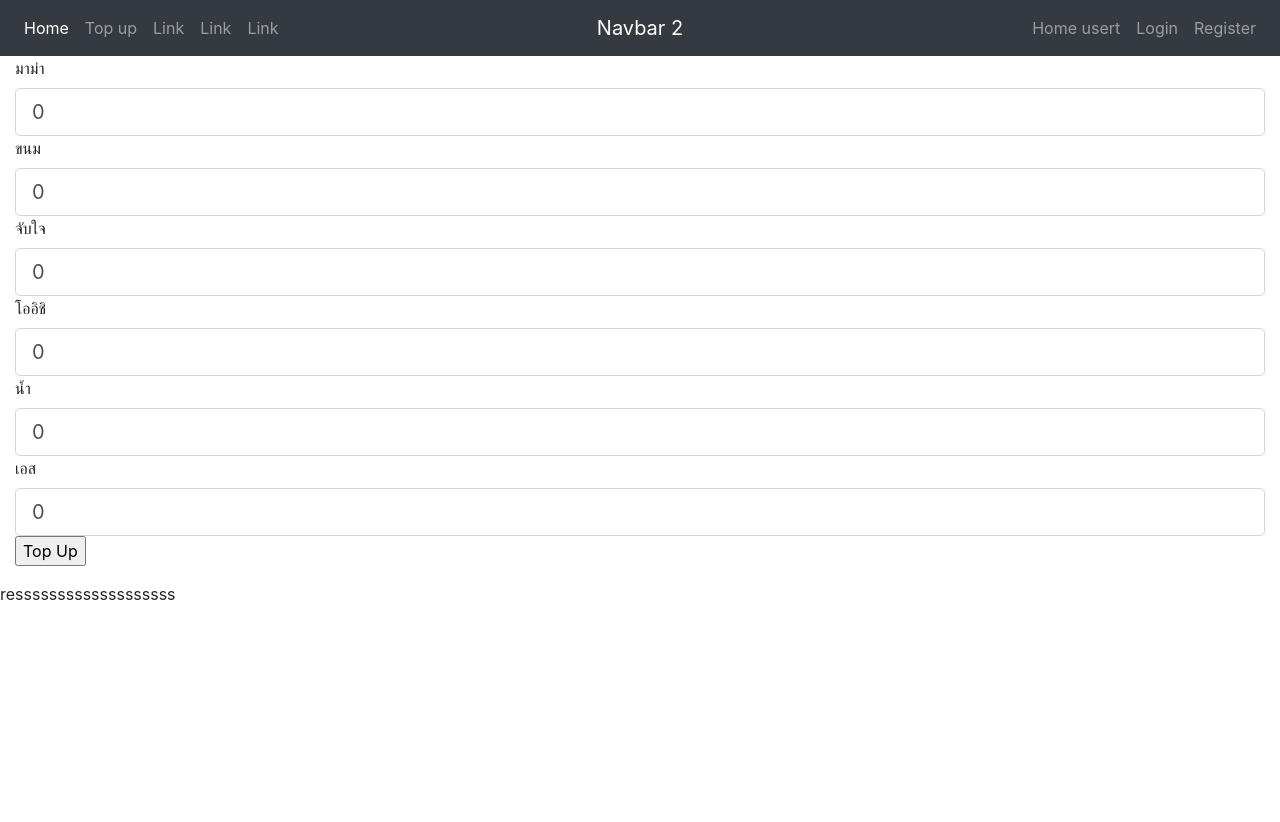
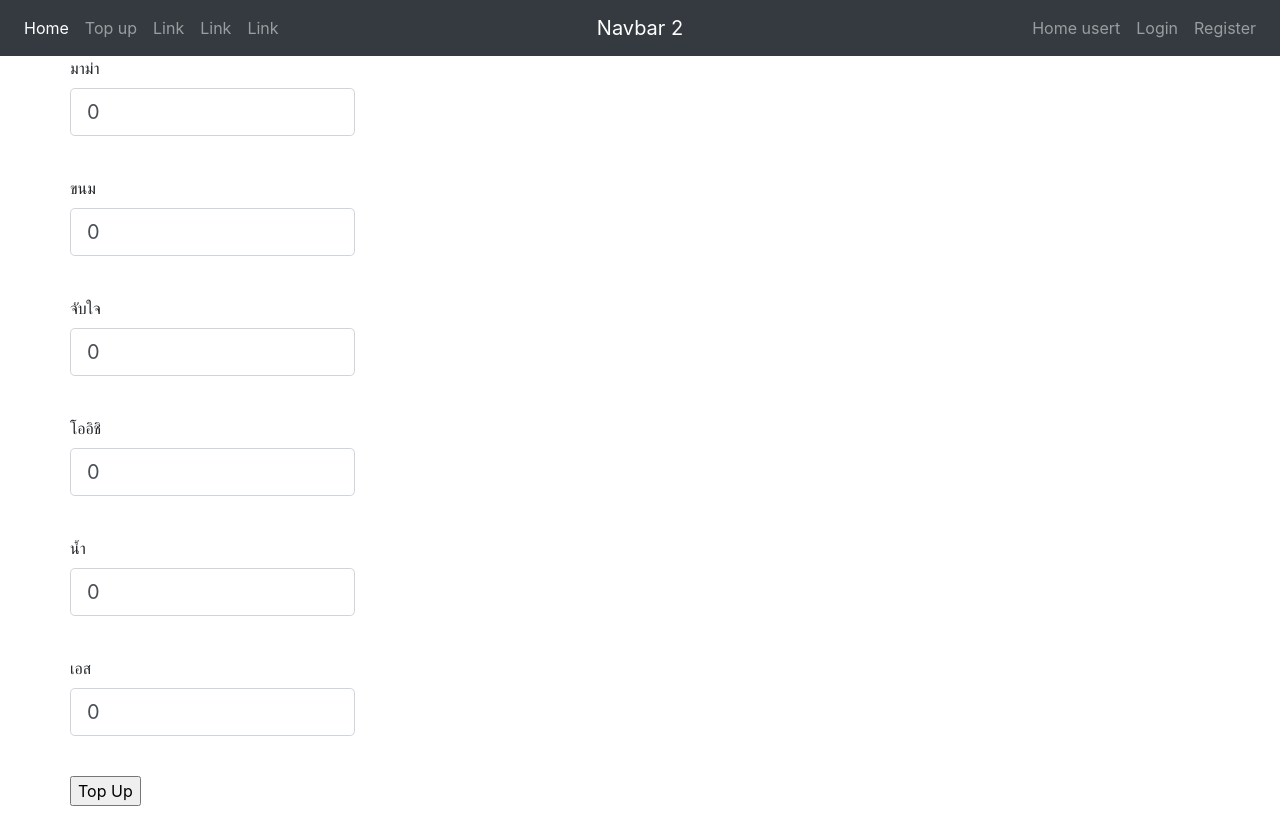
Before and after one commit to iryudragon01/shop, a Django app: page /stock/topup/ in a window 1280 px wide. Before the commit the page ends 600 px from the top, so only its background shows below. Run offline with Django 3.2, Linux system fonts and the light colour scheme; data comes from the database, SQL or seed files in the repository; both versions use the stored data as it was after the commit; some libraries are stand-ins or nearby versions.

Commit message:
Display layout

```diff
--- a/stock/templates/stock/index.html
+++ b/stock/templates/stock/index.html
@@ -3,10 +3,10 @@
 {%block content%}
 <main role="main" class="container">
             <div class="row">
-              <div class="col-md-8">
+              <div class="col-md-5">
                     {% include 'stock/index_main.html' %}
               </div>
-              <div class="col-md-4">
+              <div class="col-md-5">
                 <div class="content-section">
                     {% include 'stock/index_sidebar.html' %}
                 </div>
--- a/stock/templates/stock/topup/top_up.html
+++ b/stock/templates/stock/topup/top_up.html
@@ -1,14 +1,18 @@
 {% extends 'stock/layout.html' %}
 {% block content %}
 {% if items %}
-<div>
+<main role="main" class="container">
+            <div class="row">
+              <div class="col-md-3">
+
 <form class="form" action="" method="post">
     {% csrf_token %}
-    <div class="form-group col">
+    <div class="form-group row">
     {%for item in items %}
-        <div class="col-xs-2">
+        <div class="form-group">
             <label class="form-control-label">{{item.name}}</label>
-            <input class="form-control form-control-lg" name="{{item.name}}" value="0" \>
+            <input class="form-control form-control-lg" type="number" name="{{item.name}}" value="0" \>
+            <br>
         </div>
     {% endfor %}
     <input type="submit" value="Top Up">
@@ -16,7 +20,9 @@
 
 </form>
 </div>
+            </div>
+</main>
 
- resssssssssssssssssss
 {% endif %}
 {% endblock %}
+k script %}
--- a/stock/views.py
+++ b/stock/views.py
@@ -1,8 +1,6 @@
 from django.shortcuts import render, redirect
 from django.views import generic
 from .models import Item, Top_up, Log_Sheet, Display_Item
-from .iryu.listing import Model2List
-from django.template.response import TemplateResponse
 from .iryu.ItemManage import Manage
 from .iryu.Top_up_link import Top_up_work
 
@@ -72,6 +70,10 @@ def TopupListView(request):
 
 def Add_top_up(request):
     items=Item.objects.filter(type=3)
+    if request.POST:
+        Top_up_work.set_top_up(Top_up_work,request)
+        return redirect('stock:index')
+
     return render(request,'stock/topup/top_up.html',{'items':items})
 
 
```
Also changed, not shown: stock/iryu/Top_up_link.py (+4 -7 lines), stock/templates/stock/index_sidebar.html (+9 -2 lines), db.sqlite3, stock/migrations/0001_initial.py (deleted), stock/migrations/__init__.py (deleted), 1 other file.
